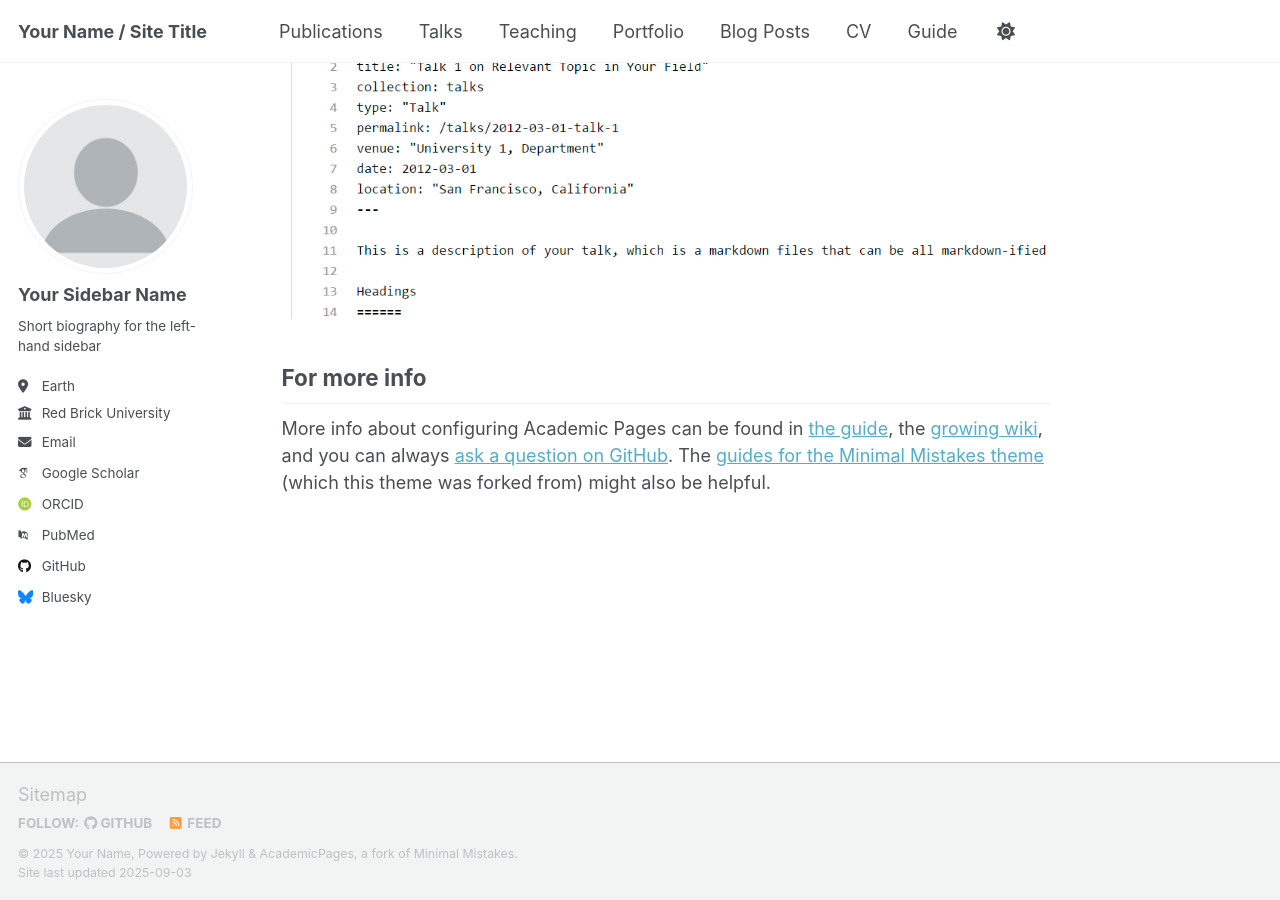
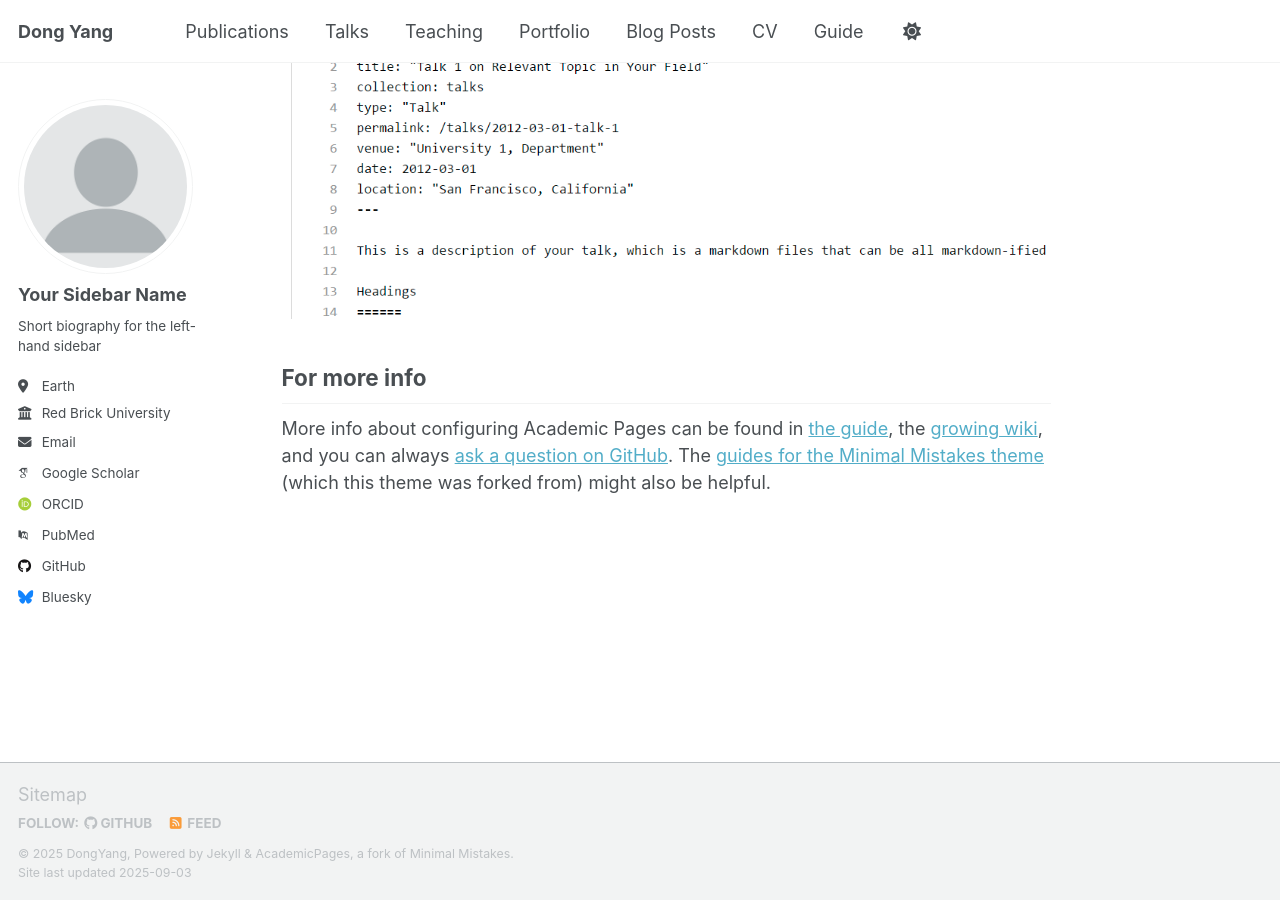
Before and after one commit to DongYang26/DongYang26.github.io, a Jekyll site: the page built from _pages/about.md, in a window 1280 px wide and 900 px high, scrolled down 2880 px. Built offline with Jekyll 4.4.1, drawn with Linux system fonts in a browser that asks for light colours; some web fonts are replaced; a script that is not in the unit is left out.

Commit message:
Update _config.yml

```diff
--- a/_config.yml
+++ b/_config.yml
@@ -9,13 +9,13 @@
 # Basic Site Settings
 locale                   : "en-US"
 site_theme               : "default" # Currently available options are "default", "air"
-title                    : "Your Name / Site Title"
+title                    : "Dong Yang"
 title_separator          : "-"
-name                     : &name "Your Name"
+name                     : &name "DongYang"
 description              : &description "personal description"
-url                      : https://academicpages.github.io # the base hostname & protocol for your site e.g. "https://[your GitHub username].github.io" or if you already have some other page hosted on Github then use "https://[your GitHub username].github.io/[Your Repo Name]"
+url                      : https://DongYang26.github.io # the base hostname & protocol for your site e.g. "https://[your GitHub username].github.io" or if you already have some other page hosted on Github then use "https://[your GitHub username].github.io/[Your Repo Name]"
 baseurl                  : "" # the subpath of your site, e.g. "/blog"
-repository               : "academicpages/academicpages.github.io"
+repository               : "DongYang26/DongYang26.github.io"
 
 # Site Author - The following control what appear as part of the author content on the side bar.
 #               If a field is blank the icon and link will not appear, otherwise it will be shown.
```
